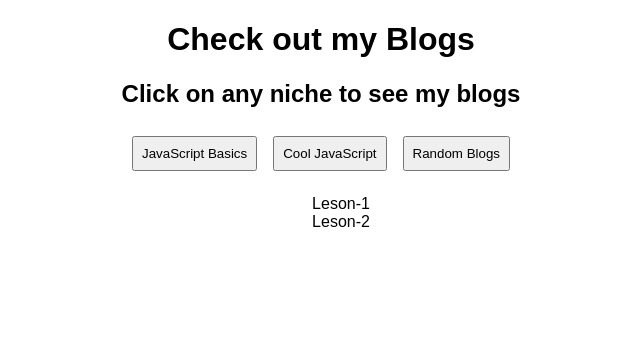
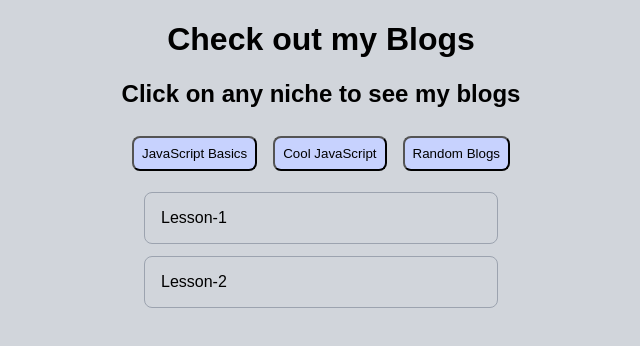
Before and after one commit to Rashita123/My-Blogs-App, a React (Create React App) app: page / in a window 1280 px wide. Both pictures are taken after a click on the button "JavaScript Basics". Shown: the top 346 px of the page, without its empty margins (319-959 px from the left). Built offline with nearby package versions, Linux system fonts and the light colour scheme.

Commit message:
basic react and styling done

```diff
--- a/src/App.js
+++ b/src/App.js
@@ -2,7 +2,7 @@ import React, { useState } from "react";
 import "./styles.css";
 
 const topicDictionary = {
-  "JavaScript Basics": ["Leson-1", "Leson-2"],
+  "JavaScript Basics": ["Lesson-1", "Lesson-2"],
   "Cool JavaScript": ["JavaScript for LinkedIn"],
   "Random Blogs": ["College Nostalgia", "Poetry"],
   "": ""
@@ -24,11 +24,9 @@ export default function App() {
       {list.map((topic) => {
         return <button onClick={() => clickHandler(topic)}>{topic}</button>;
       })}
-      <ul>
-        {lis.map((blog) => {
-          return <li>{blog}</li>;
-        })}
-      </ul>
+      {lis.map((blog) => {
+        return <div class="blog-name">{blog}</div>;
+      })}
     </div>
   );
 }
--- a/src/styles.css
+++ b/src/styles.css
@@ -2,9 +2,16 @@
   font-family: sans-serif;
   text-align: center;
 }
+body {
+  max-width: 50%;
+  margin: auto;
+  background-color: #d1d5db;
+}
 button {
   padding: 0.5rem;
   margin: 0.5rem;
+  background-color: #c7d2fe;
+  border-radius: 8px;
 }
 button:hover {
   background-color: black;
@@ -13,3 +20,13 @@ button:hover {
 ul {
   list-style-type: none;
 }
+.blog-name {
+  border: 0.1rem solid #9ca3af;
+  border-radius: 8px;
+
+  padding: 1rem;
+  text-align: left;
+  max-width: 50%;
+  margin: auto;
+  margin-top: 0.8rem;
+}
```
